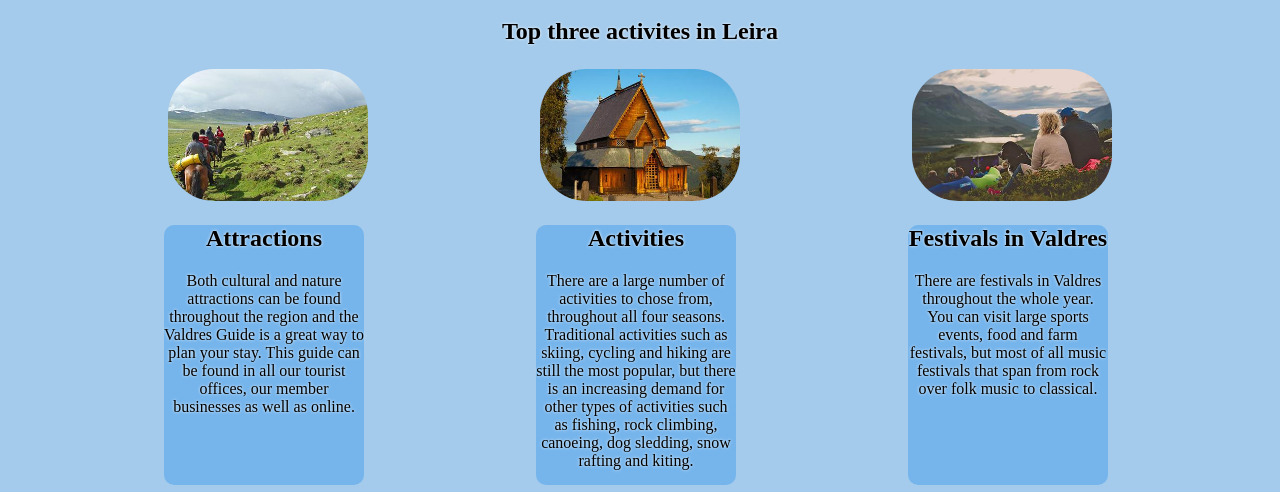
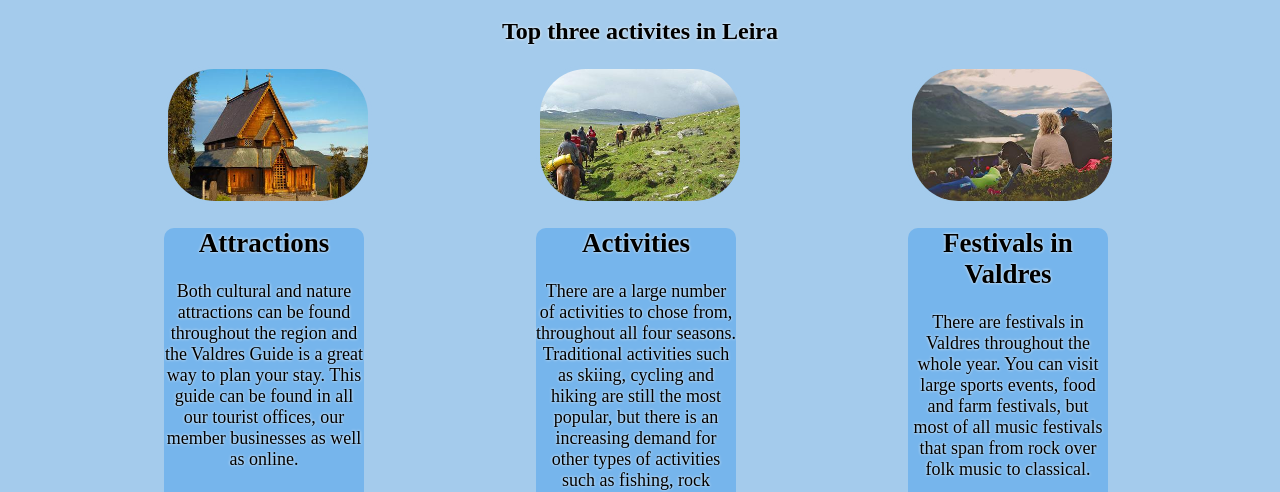
Before and after one commit to Tsletten84/leira-v2.0, a plain HTML site: page index.html in a window 1280 px wide. Shown: the part 310-802 px from the top of the page. Drawn offline with Linux system fonts and the light colour scheme.

Commit message:
new commit

```diff
--- a/index.html
+++ b/index.html
@@ -12,7 +12,7 @@
            <h2> Top three activites in Leira</h2>
         <div id="activity-container">
             <div>
-                <img id="activity-img" src="img/activities.jpg">
+                <img id="activity-img" src="img/attractions.jpg">
                 <div class="activity-text">
                     <h2>
                         Attractions
@@ -23,7 +23,7 @@
                     </div>
             </div>
             <div>
-                <img id="activity-img" src="img/attractions.jpg">
+                <img id="activity-img" src="img/activities.jpg">
                 <div class="activity-text">
                     <h2>
                         Activities
--- a/styles.css
+++ b/styles.css
@@ -49,7 +49,8 @@ body{
     width: 200px;
     background-color: rgb(118, 181, 236);
     border-radius: 10px;
-    height: 260px;
+    height: 325px;
+    font-size: 18px;
 }
 
 #activity-img {
```
